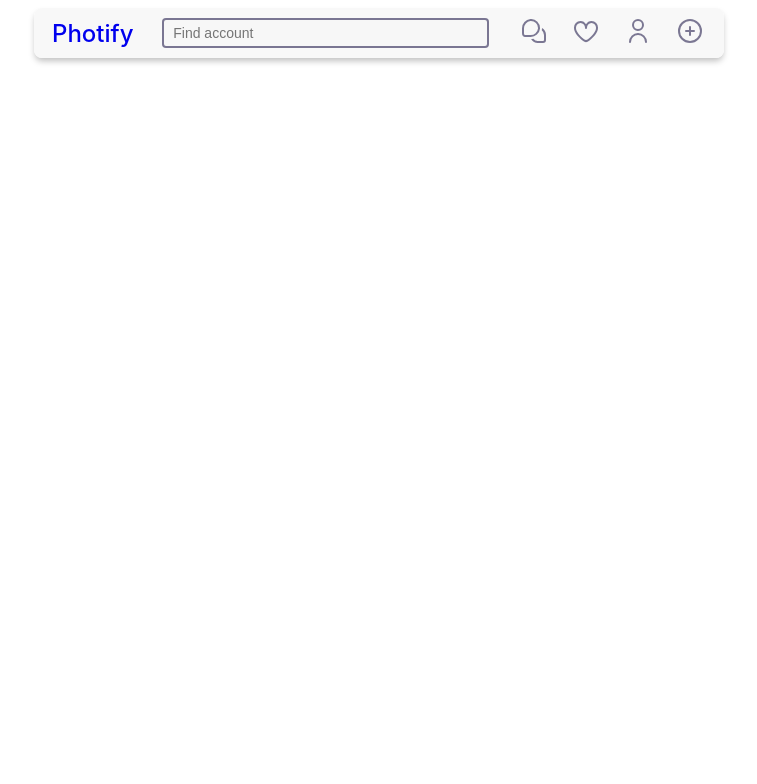
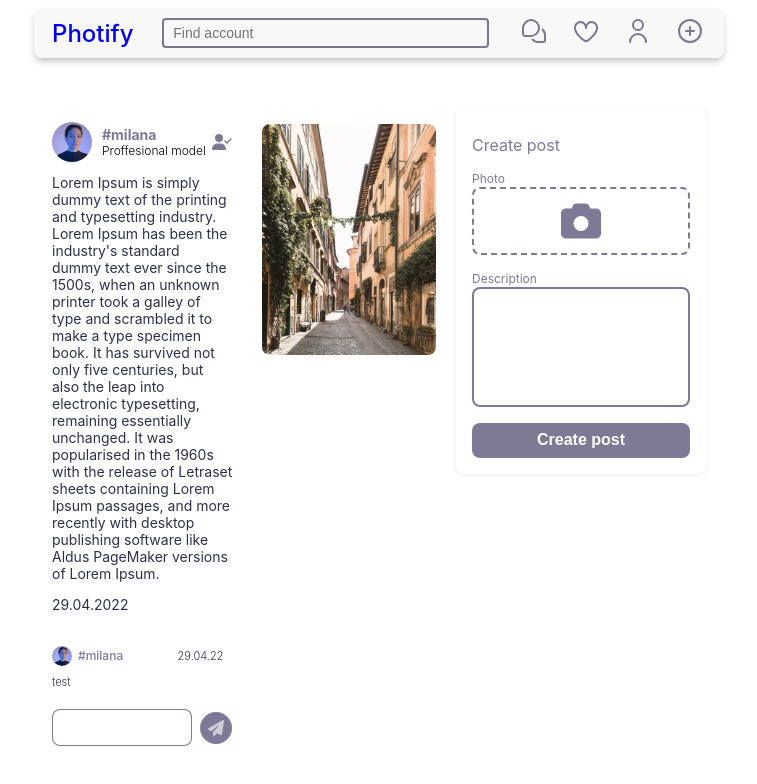
Before and after one commit to AlekseiKromski/photify, a React (Create React App) app: page /create-post in a window 1280 px wide. Before the commit this address had no page. Shown: the top 784 px of the page, without its empty margins (261-1018 px from the left). Built offline with nearby package versions, Linux system fonts and the light colour scheme.

Commit message:
Create "create post" page

```diff
--- a/src/App.js
+++ b/src/App.js
@@ -4,6 +4,7 @@ import {Routes, Route} from 'react-router-dom';
 import MainLayout from './hoc/layout/MainLayout';
 import Main from './containers/main/main';
 import Chat from './containers/chat/Chat'
+import CreatePost from "./containers/createPost/createPost";
 //containers (pages)
 
 class App extends Component{
@@ -13,6 +14,7 @@ class App extends Component{
         <Routes>
             <Route path={'/'} element={<Main/>}></Route>
             <Route path={'/chat'} element={<Chat/>}></Route>
+            <Route path={'/create-post'} element={<CreatePost/>}></Route>
         </Routes>
       </MainLayout>
     )
--- /dev/null
+++ b/src/components/CreatePostMenu/createMenu.module.css
@@ -0,0 +1,65 @@
+.createPostMenu{
+    background: #FFFFFF;
+    box-shadow: 0px 1px 4px 1px rgba(0, 0, 0, 0.06);
+    border-radius: 8px;
+    padding: 16px;
+}
+.createPostMenu h1{
+    font-weight: 400;
+    font-size: 16px;
+    color: rgba(8, 0, 54, 0.52);
+    margin-bottom: 12px;
+}
+.createPostMenu label{
+    font-size: 12px;
+    line-height: 15px;
+    color: rgba(8, 0, 54, 0.52);
+}
+.uploadPhoto{
+    height: 64px;
+    border: 2px dashed rgba(8, 0, 54, 0.52);
+    border-radius: 8px;
+    display: flex;
+    justify-content: center;
+    align-items: center;
+    cursor: pointer;
+}
+.photoIcon{
+    width: 40px;
+    height: 40px;
+    color: rgba(8, 0, 54, 0.52);
+    transition: 0.3s;
+
+}
+
+.uploadPhoto:hover .photoIcon{
+    transform: scale(1.1);
+    transition: 0.3s;
+    transition-timing-function: ease-in-out
+}
+
+.textArea{
+    height: 98px;
+    border: 2px solid rgba(8, 0, 54, 0.52);
+    border-radius: 8px;
+    resize: none;
+    padding: 9px;
+    width: 196px;
+}
+.textArea:focus{
+    outline: none;
+}
+.inputBlock {
+    margin-top: 12px;
+}
+.button{
+    font-weight: 700;
+    font-size: 16px;
+    height: 35px;
+    color: #FFFFFF;
+    background: rgba(8, 0, 54, 0.52);
+    border: 0px;
+    width: 100%;
+    border-radius: 8px;
+    cursor: pointer;
+}
--- /dev/null
+++ b/src/components/CreatePostMenu/createPostMenu.js
@@ -0,0 +1,35 @@
+import React, {Component} from 'react';
+import Classes from './createMenu.module.css'
+import { FontAwesomeIcon } from '@fortawesome/react-fontawesome'
+import {faCamera} from "@fortawesome/free-solid-svg-icons"
+class CreatePostMenu extends Component {
+    render() {
+        return (
+            <div className={Classes.createPostMenu}>
+                <h1>Create post</h1>
+
+                <div className={Classes.inputBlock}>
+                    <label htmlFor="">Photo</label>
+                    <input type="file" hidden/>
+                    <div className={Classes.uploadPhoto}>
+                        <FontAwesomeIcon className={Classes.photoIcon} icon={faCamera}></FontAwesomeIcon>
+                    </div>
+                </div>
+
+                <div className={Classes.inputBlock}>
+                    <label htmlFor="">Description</label>
+                    <textarea onresize={false} className={Classes.textArea}>
+
+                    </textarea>
+                </div>
+
+                <div className={Classes.inputBlock}>
+                    <button className={Classes.button}>Create post</button>
+
+                </div>
+            </div>
+        );
+    }
+}
+
+export default CreatePostMenu;
--- a/src/components/navigaion/navigation.js
+++ b/src/components/navigaion/navigation.js
@@ -34,7 +34,9 @@ class Navigation extends Component{
                     </div>
                     <div className={Classes.iconBlock}>
                         {/*<div className={Classes.notification}></div>*/}
-                        <svg className={Classes.icon} id="Layer_1" height="512" viewBox="0 0 24 24" width="512" xmlns="http://www.w3.org/2000/svg" data-name="Layer 1"><path d="m12 0a12 12 0 1 0 12 12 12.013 12.013 0 0 0 -12-12zm0 22a10 10 0 1 1 10-10 10.011 10.011 0 0 1 -10 10zm5-10a1 1 0 0 1 -1 1h-3v3a1 1 0 0 1 -2 0v-3h-3a1 1 0 0 1 0-2h3v-3a1 1 0 0 1 2 0v3h3a1 1 0 0 1 1 1z"/></svg>
+                        <Link to={'/create-post'}>
+                            <svg className={Classes.icon} id="Layer_1" height="512" viewBox="0 0 24 24" width="512" xmlns="http://www.w3.org/2000/svg" data-name="Layer 1"><path d="m12 0a12 12 0 1 0 12 12 12.013 12.013 0 0 0 -12-12zm0 22a10 10 0 1 1 10-10 10.011 10.011 0 0 1 -10 10zm5-10a1 1 0 0 1 -1 1h-3v3a1 1 0 0 1 -2 0v-3h-3a1 1 0 0 1 0-2h3v-3a1 1 0 0 1 2 0v3h3a1 1 0 0 1 1 1z"/></svg>
+                        </Link>
                     </div>
                 </div>
             </div>
--- /dev/null
+++ b/src/containers/createPost/createPost.js
@@ -0,0 +1,24 @@
+import React, {Component} from 'react';
+import Classes from './createPost.module.css'
+import Post from '../../components/main/Posts/Post/Post'
+import CreatePostMenu from "../../components/CreatePostMenu/createPostMenu";
+class CreatePost extends Component {
+    render() {
+        return (
+            <div className='container'>
+                <div className="row">
+                    <div className={Classes.content}>
+                        <div className={Classes.preview}>
+                            <Post style={{flex: '47%'}}/>
+                        </div>
+                        <div className={Classes.createPostMenu}>
+                            <CreatePostMenu/>
+                        </div>
+                    </div>
+                </div>
+            </div>
+        );
+    }
+}
+
+export default CreatePost;
--- /dev/null
+++ b/src/containers/createPost/createPost.module.css
@@ -0,0 +1,13 @@
+.content{
+    margin-top: 50px;
+    display: flex;
+    width: 100%;
+    gap: 20px;
+}
+.preview{
+    flex: 74%;
+}
+
+.createPostMenu{
+    flex: 26%;
+}
```
